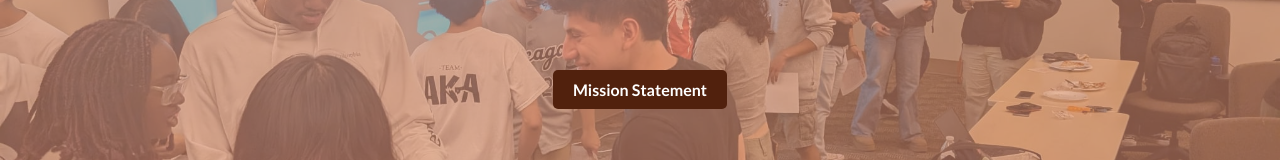
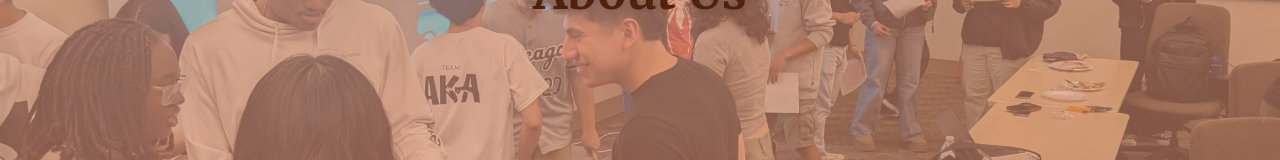
Before and after one commit to B-U-I-L-T-UIUC/BUILT-Website, a React (Create React App) app: page /#/About in a window 1280 px wide. Shown: the part 348-508 px from the top of the page. Built offline with nearby package versions, Linux system fonts and the light colour scheme.

Commit message:
removed mission button

```diff
--- a/src/pages/aboutPage.js
+++ b/src/pages/aboutPage.js
@@ -15,7 +15,6 @@ function AboutPage() {
                 <div className="hero-section">
                     <div className="hero-overlay">
                         <h1 className='merriweather'>About Us</h1>
-                        <div className="hero-button">Mission Statement</div>
                     </div>
 
                 </div>
```
